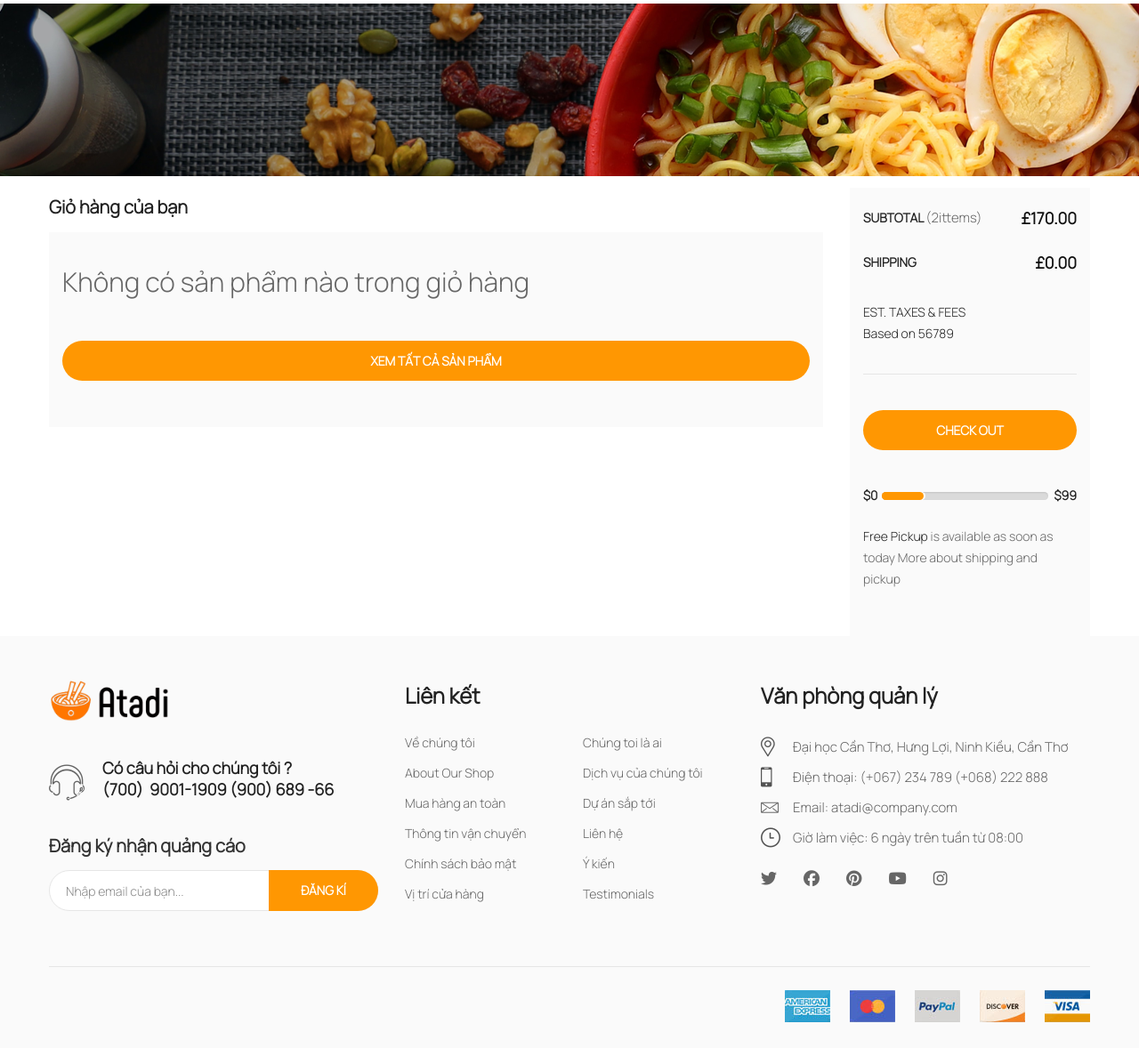
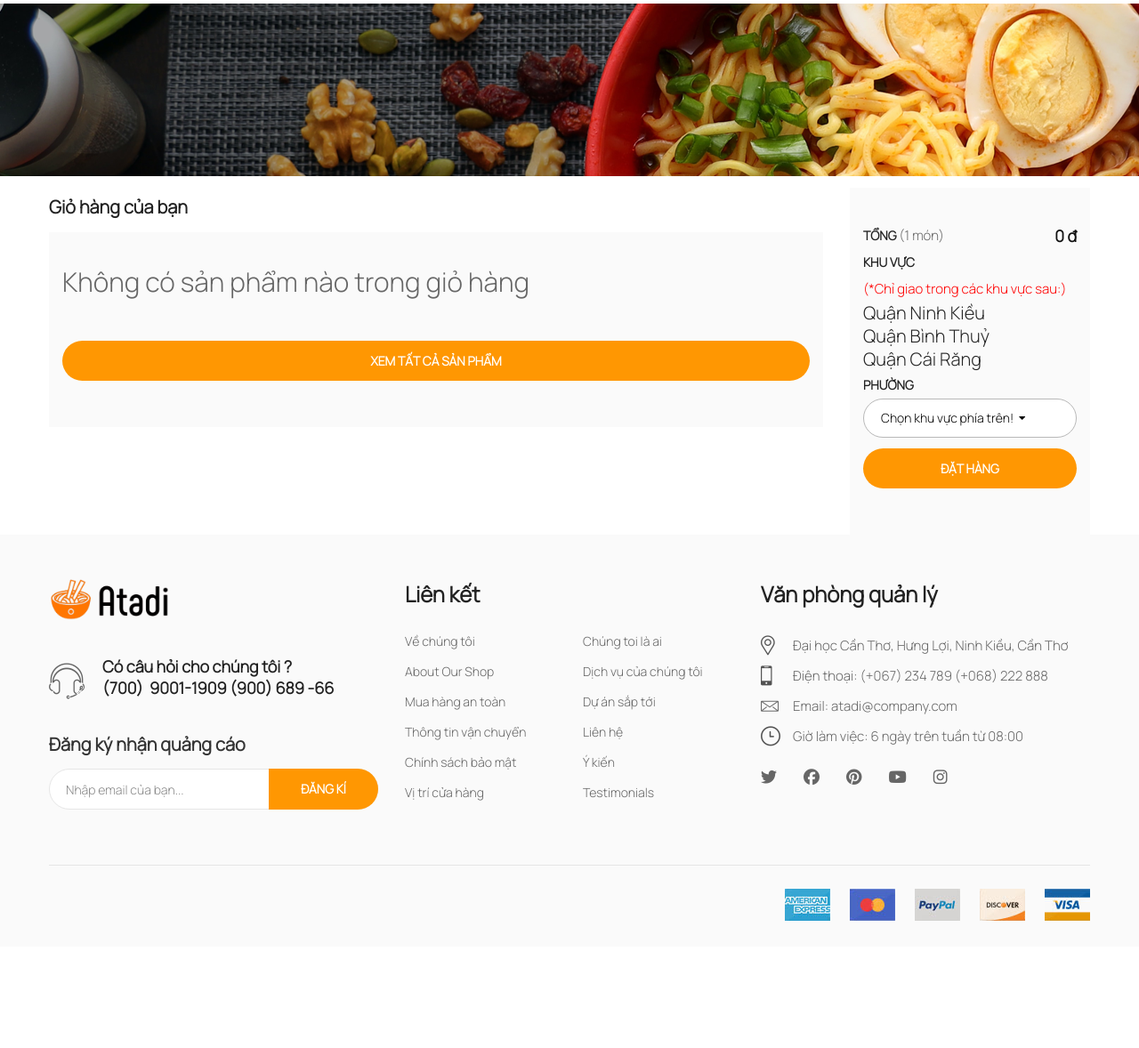
Before and after one commit to NDMTP/Atadi, a PHP site: page /atadi/cart-page.php in a window 1280 px wide. Shown: the part 176-1354 px from the top of the page at 89% size. After the commit the page ends 1211 px from the top, so only its background shows below. Run offline with PHP 8.4, Linux system fonts and the light colour scheme; the visitor is signed in with stand-in values (Sample User, id 1); tables that the repository leaves empty or names only in its code hold one stand-in row (values such as "Sample post"); some libraries are stand-ins or nearby versions; some web fonts are replaced.

Commit message:
dat hang

```diff
--- a/assets/css/nice-select.css
+++ b/assets/css/nice-select.css
@@ -87,7 +87,7 @@
       line-height: 34px;
       min-height: 34px; }
   .nice-select .list {
-    background-color: #000;
+    background-color: #fff;
     border-radius: 5px;
     box-shadow: 0 0 0 1px rgba(68, 68, 68, 0.11);
     box-sizing: border-box;
--- a/cart-page.php
+++ b/cart-page.php
@@ -38,6 +38,7 @@
                             <h3 style="margin-top: 20px;" class="box-title">Giỏ hàng của bạn</h3>
                             <form class="shopping-cart-form" action="#" method="post">
                                 <?php
+                                $tongtien = 0;
                                 if (isset($_SESSION['cart']) && !empty($_SESSION['cart'])) {
                                 ?>
                                 <table class="shop_table cart-form">
@@ -87,7 +88,7 @@
                                         </td>
                                         <td class="product-subtotal" data-title="Total">
                                             <div class="price price-contain">
-                                                <ins><span class="price-amount"><span class="currencySymbol"></span><?php echo number_format($item['quant']*$row['DONGIASP'])?> đ</span></ins>
+                                                <ins><span class="price-amount"><span class="currencySymbol"></span><?php echo number_format($item['quant']*$row['DONGIASP']); $tongtien+=($item['quant']*$row['DONGIASP'])?> đ</span></ins>
                                             </div>
                                         </td>
                                         <td class="product-action" data-title="Action">
@@ -128,39 +129,49 @@
                         </div>
                         <div class="col-lg-3 col-md-12 col-sm-12 col-xs-12">
                             <div class="shpcart-subtotal-block">
-                                <div class="subtotal-line">
-                                    <b class="stt-name">Subtotal <span class="sub">(2ittems)</span></b>
-                                    <span class="stt-price">£170.00</span>
+                                <div class="subtotal-line" style="margin-top: 20px;">
+                                    <b class="stt-name">Tổng <span class="sub">(<?php echo $_SESSION['slsp'] ?> món)</span></b>
+                                    <span class="stt-price"><?php echo number_format($tongtien) ?> đ</span>
                                 </div>
-                                <div class="subtotal-line">
-                                    <b class="stt-name">Shipping</b>
-                                    <span class="stt-price">£0.00</span>
-                                </div>
-                                <div class="tax-fee">
-                                    <p class="title">Est. Taxes & Fees</p>
-                                    <p class="desc">Based on 56789</p>
-                                </div>
-                                <div class="btn-checkout">
-                                    <a href="#" class="btn checkout">Check out</a>
-                                </div>
-                                <div class="biolife-progress-bar">
-                                    <table>
-                                        <tr>
-                                            <td class="first-position">
-                                                <span class="index">$0</span>
-                                            </td>
-                                            <td class="mid-position">
-                                                <div class="progress">
-                                                    <div class="progress-bar" role="progressbar" style="width: 25%" aria-valuenow="25" aria-valuemin="0" aria-valuemax="100"></div>
-                                                </div>
-                                            </td>
-                                            <td class="last-position">
-                                                <span class="index">$99</span>
-                                            </td>
-                                        </tr>
-                                    </table>
-                                </div>
-                                <p class="pickup-info"><b>Free Pickup</b> is available as soon as today More about shipping and pickup</p>
+                                <form action="dathang.php" method="get">
+
+                                    <div class="subtotal-line"><b class="stt-name">Khu vực <br><span style="color: red !important;" class="sub">(*Chỉ giao trong các khu vực sau:)</span></span></b></div>
+                                    <a style="color:#252525; font-size: 20px !important" href="?area=NK">
+                                        Quận Ninh Kiều <br>
+                                    </a>
+                                    <a style="color:#252525; font-size: 20px !important" href="?area=BT">
+                                        Quận Bình Thuỷ <br>
+                                    </a>
+                                    <a style="color:#252525; font-size: 20px !important" href="?area=CR">
+                                        Quận Cái Răng <br>
+                                    </a>
+                                    <div class="subtotal-line"><b class="stt-name">Phường</span></b></div>
+
+                                    <div style="width: 100% !important;" class="form_combobox w-100">
+                                        <select required style="color: black !important; margin-left: 10px !important; width: 100% !important;" name="area">
+                                            <option value="">Chọn khu vực phía trên!</option>
+                                            <hr>
+                                            <?php
+                                                if(isset($_GET['area'])){
+                                                    $sql = "select * from khuvuc where MAKHUVUC like '{$_GET['area']}%'";
+                                                    $result = $conn->query($sql);
+                                                    if ($result->num_rows > 0) {
+                                                        $result = $conn->query($sql);
+                                                        $result_all = $result -> fetch_all(MYSQLI_ASSOC);
+                                                        foreach ($result_all as $row) {
+                                                            echo '<option value="'.$row['MAKHUVUC'].'">'.$row['TENKHUVUC'].'</option>';
+                                                        }
+                                                    }
+                                                }
+                                            ?>
+
+                                        </select>
+                                    </div>
+
+                                    <div style="margin-top: 5px !important;" class="btn-checkout">
+                                        <button style="width: 100%;" type="submit" class="btn checkout">Đặt hàng</button>
+                                    </div>
+                                </form>
                             </div>
                         </div>
                     </div>
--- a/themvaogiohang.php
+++ b/themvaogiohang.php
@@ -12,6 +12,7 @@ function addToCart($product) {
     foreach ($_SESSION['cart'] as &$item) {
         if ($item['id'] === $product['id'] and $item['size'] === $product['size'] and $item['level'] === $product['level']) {
             $item['quant'] += $product['quant'];
+            $_SESSION['slsp']+=$product['quant'];
             $found = true;
             break;
         }
```
Also changed, not shown: dathang.php (added, +145 -0 lines).
